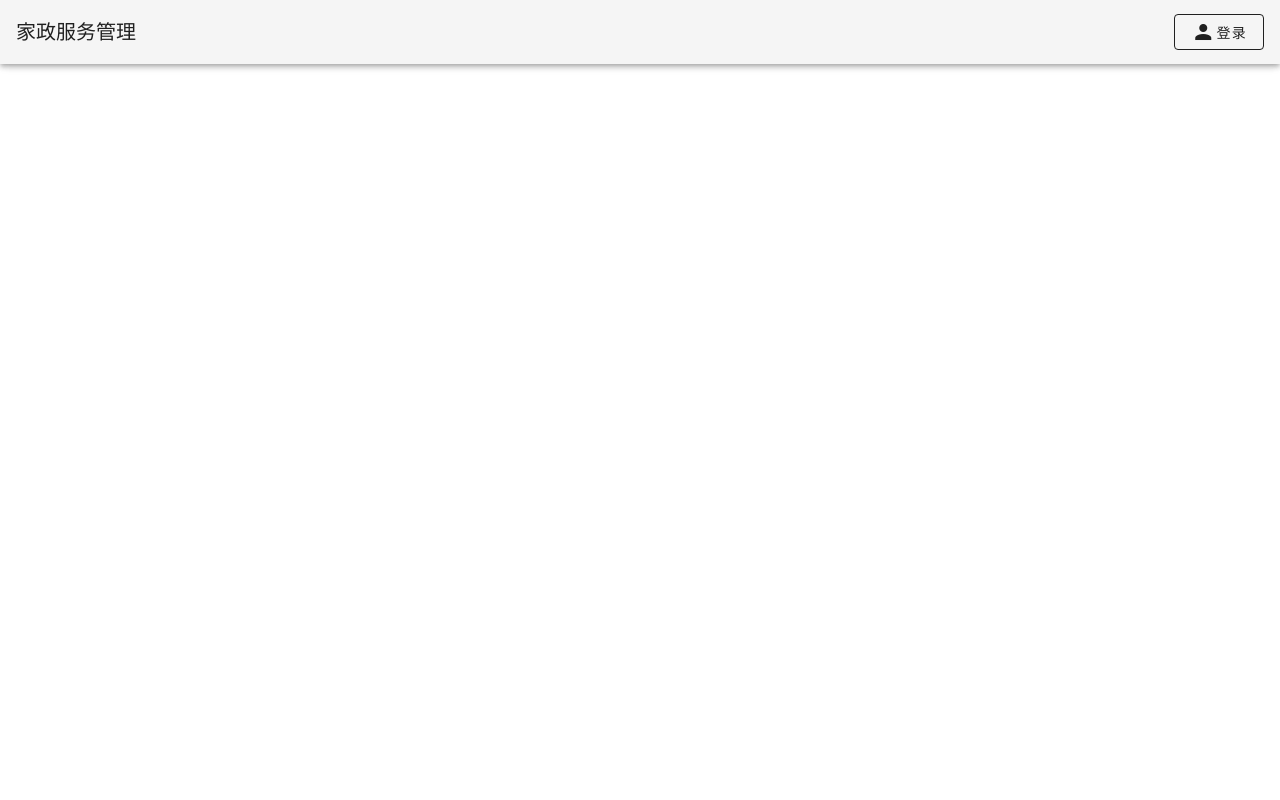
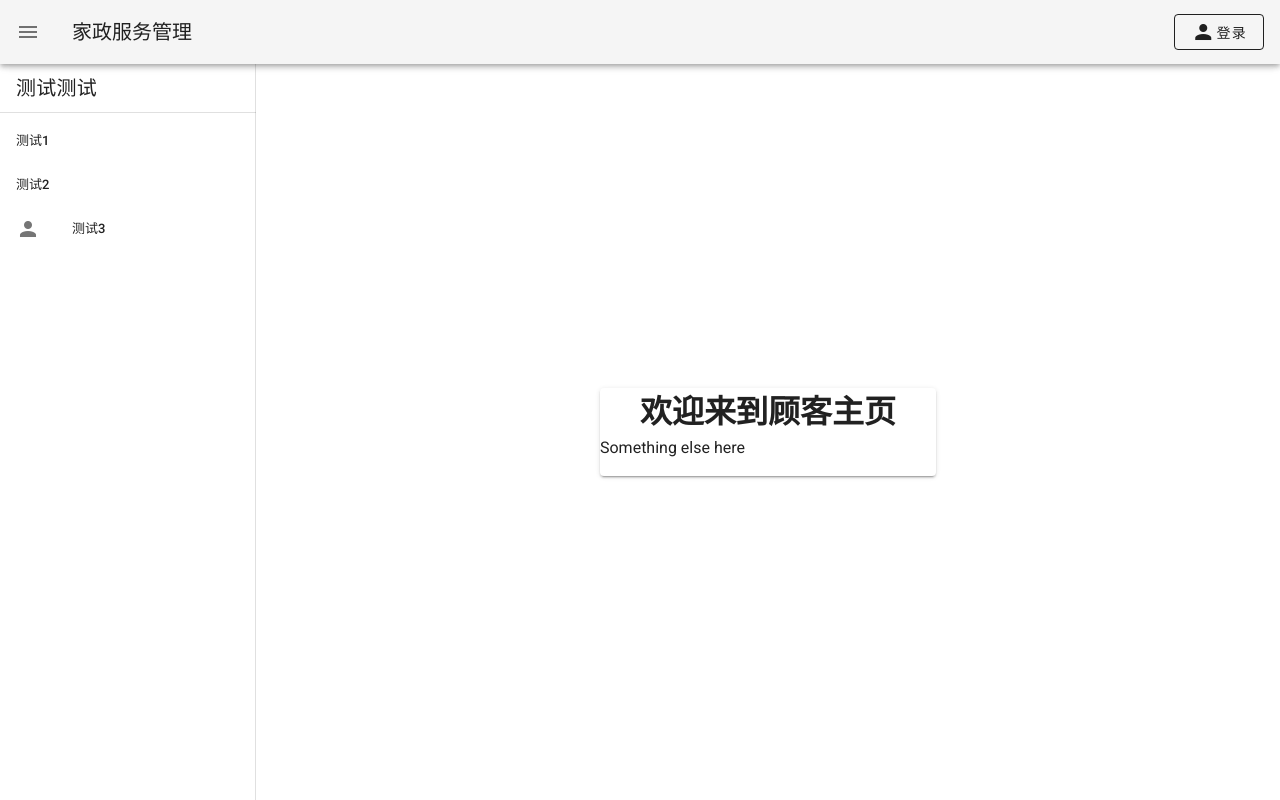
Before and after one commit to BaiMaxPro/Housekeeping_system, a Vue app in the folder frontend/: page /customer/home in a window 1280 px wide. Built offline with nearby package versions, Linux system fonts and the light colour scheme.

Commit message:
[Frontend-Customer] Added sub-page conditional rendering

```diff
--- a/frontend/src/router/index.js
+++ b/frontend/src/router/index.js
@@ -16,10 +16,12 @@ Vue.use(VueRouter)
     component: () => import('../views/Login.vue')
   },
   {
-    path: '/customer',
-    name: 'CustomerHome',
+    path: '/customer/:page',
+    name: 'Customer',
     component: () => import('../views/Customer.vue')
-  }
+  },
+  { path: '/customer', redirect: '/customer/home' },
+
 ]
 
 const router = new VueRouter({
--- a/frontend/src/views/Customer.vue
+++ b/frontend/src/views/Customer.vue
@@ -1,7 +1,6 @@
 <template>
   <div class="fill-height">
-    <!-- 对于router link进行判断渲染相应组件 -->
-    <Home />
+    <Home v-if="currentPage == 'home'" />
   </div>
 </template>
 
@@ -14,11 +13,15 @@ export default {
     this.setDrawer()
   },
 
-  // props: ["active"],
-
   data: () => ({
 
   }),
+
+  computed: {
+    currentPage: function(){
+      return this.$route.params.page
+    },
+  },
 
   components: {
     Home,
```
